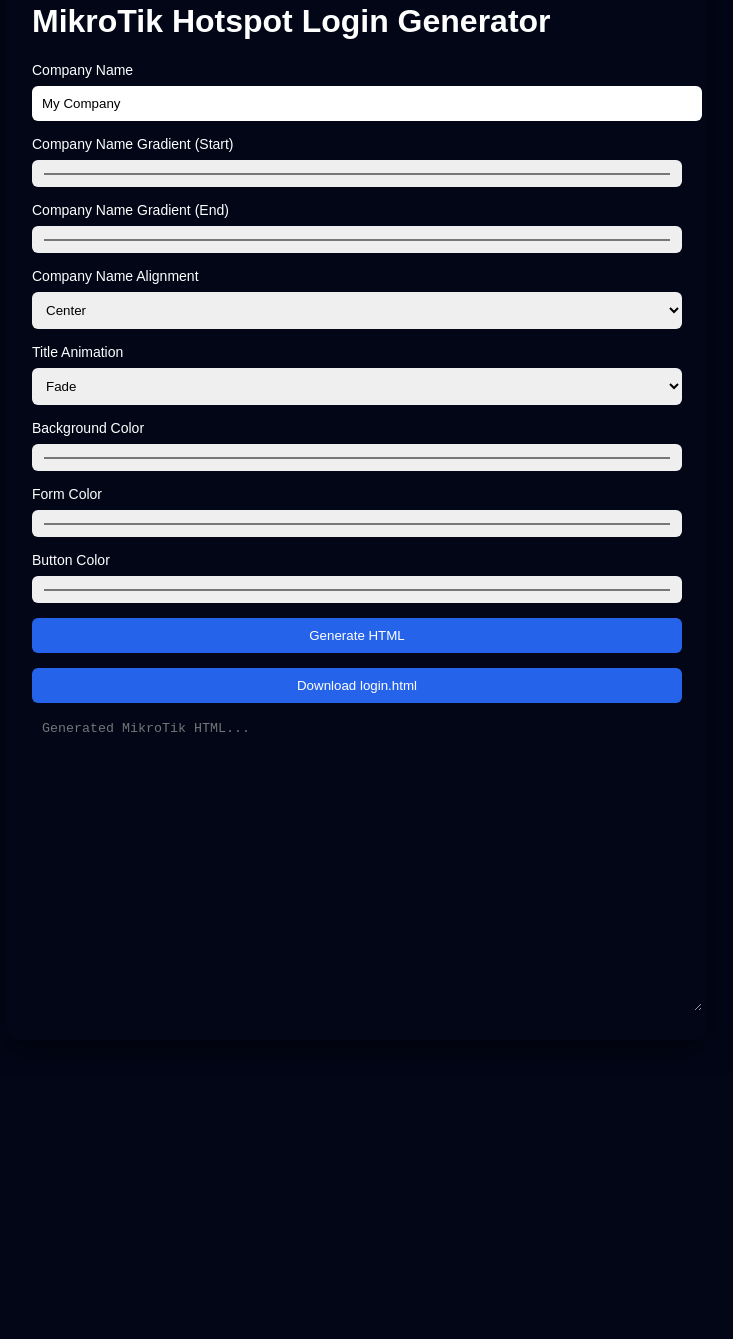
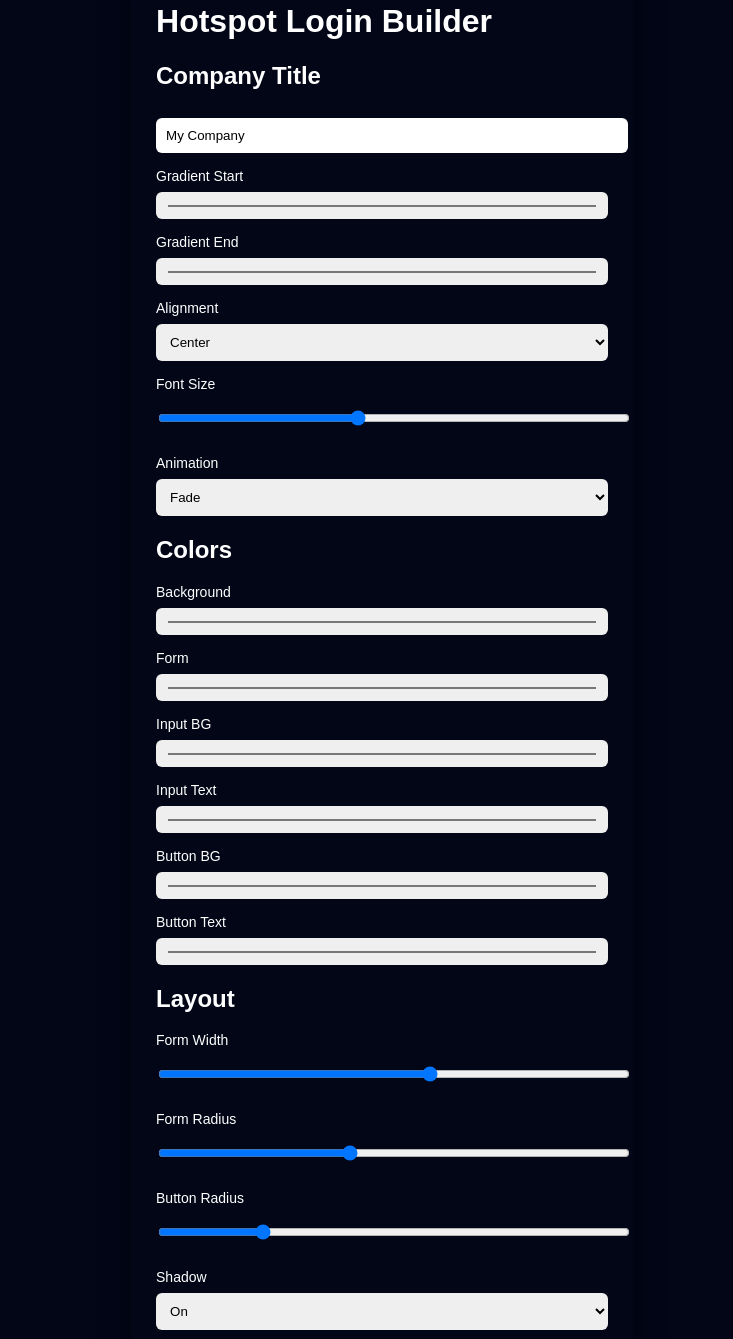
Before and after one commit to ehsanmns/mikrotik-hotspot-login-generator, a plain HTML site: page index.html in a window 1280 px wide. Shown: the part 81-1420 px from the top of the page, without its empty margins (283-1016 px from the left). Before the commit the page ends 1159 px from the top, so only its background shows below. Drawn offline with Linux system fonts and the light colour scheme.

Commit message:
Update index.html

```diff
--- a/index.html
+++ b/index.html
@@ -2,51 +2,92 @@
 <html lang="en">
 <head>
 <meta charset="UTF-8">
-<title>MikroTik Hotspot Login Generator</title>
+<title>MikroTik Hotspot Login Generator – PRO</title>
 <meta name="viewport" content="width=device-width, initial-scale=1.0">
 <link rel="stylesheet" href="style.css">
 </head>
 <body>
 
+<div class="container">
+
+  <!-- LEFT: CONTROLS -->
   <div class="panel">
-  <h1>MikroTik Hotspot Login Generator</h1>
+    <h1>Hotspot Login Builder</h1>
 
-  <label>Company Name</label>
-  <input type="text" id="companyName" value="My Company">
+    <h2>Company Title</h2>
+    <input id="companyName" value="My Company">
 
-  <label>Company Name Gradient (Start)</label>
+    <label>Gradient Start</label>
     <input type="color" id="companyGrad1" value="#38bdf8">
 
-  <label>Company Name Gradient (End)</label>
+    <label>Gradient End</label>
     <input type="color" id="companyGrad2" value="#2563eb">
 
-  <label>Company Name Alignment</label>
+    <label>Alignment</label>
     <select id="companyAlign">
       <option value="center">Center</option>
       <option value="left">Left</option>
       <option value="right">Right</option>
     </select>
 
-  <label>Title Animation</label>
+    <label>Font Size</label>
+    <input type="range" id="titleSize" min="18" max="42" value="28">
+
+    <label>Animation</label>
     <select id="titleAnim">
       <option value="fade">Fade</option>
-    <option value="slide">Slide</option>
+      <option value="slideDown">Slide Down</option>
+      <option value="slideUp">Slide Up</option>
+      <option value="zoom">Zoom</option>
+      <option value="flip">Flip</option>
+      <option value="glow">Glow</option>
       <option value="none">None</option>
     </select>
 
-  <label>Background Color</label>
+    <h2>Colors</h2>
+    <label>Background</label>
     <input type="color" id="bgColor" value="#121212">
 
-  <label>Form Color</label>
+    <label>Form</label>
     <input type="color" id="formColor" value="#1e1e1e">
 
-  <label>Button Color</label>
+    <label>Input BG</label>
+    <input type="color" id="inputBg" value="#ffffff">
+
+    <label>Input Text</label>
+    <input type="color" id="inputText" value="#000000">
+
+    <label>Button BG</label>
     <input type="color" id="btnColor" value="#2563eb">
 
-  <button type="button" onclick="generate()">Generate HTML</button>
+    <label>Button Text</label>
+    <input type="color" id="btnTextColor" value="#ffffff">
+
+    <h2>Layout</h2>
+    <label>Form Width</label>
+    <input type="range" id="formWidth" min="280" max="520" value="420">
+
+    <label>Form Radius</label>
+    <input type="range" id="formRadius" min="0" max="30" value="12">
+
+    <label>Button Radius</label>
+    <input type="range" id="btnRadius" min="0" max="30" value="6">
+
+    <label>Shadow</label>
+    <select id="shadow">
+      <option value="on">On</option>
+      <option value="off">Off</option>
+    </select>
+
     <button type="button" onclick="download()">Download login.html</button>
+    <textarea id="output"></textarea>
+  </div>
 
-  <textarea id="output" placeholder="Generated MikroTik HTML..."></textarea>
+  <!-- RIGHT: LIVE PREVIEW -->
+  <div class="preview">
+    <iframe id="previewFrame"></iframe>
+  </div>
+
 </div>
 
 <script src="template.js"></script>
```
Lines whose indentation alone changed are shown as unchanged.
